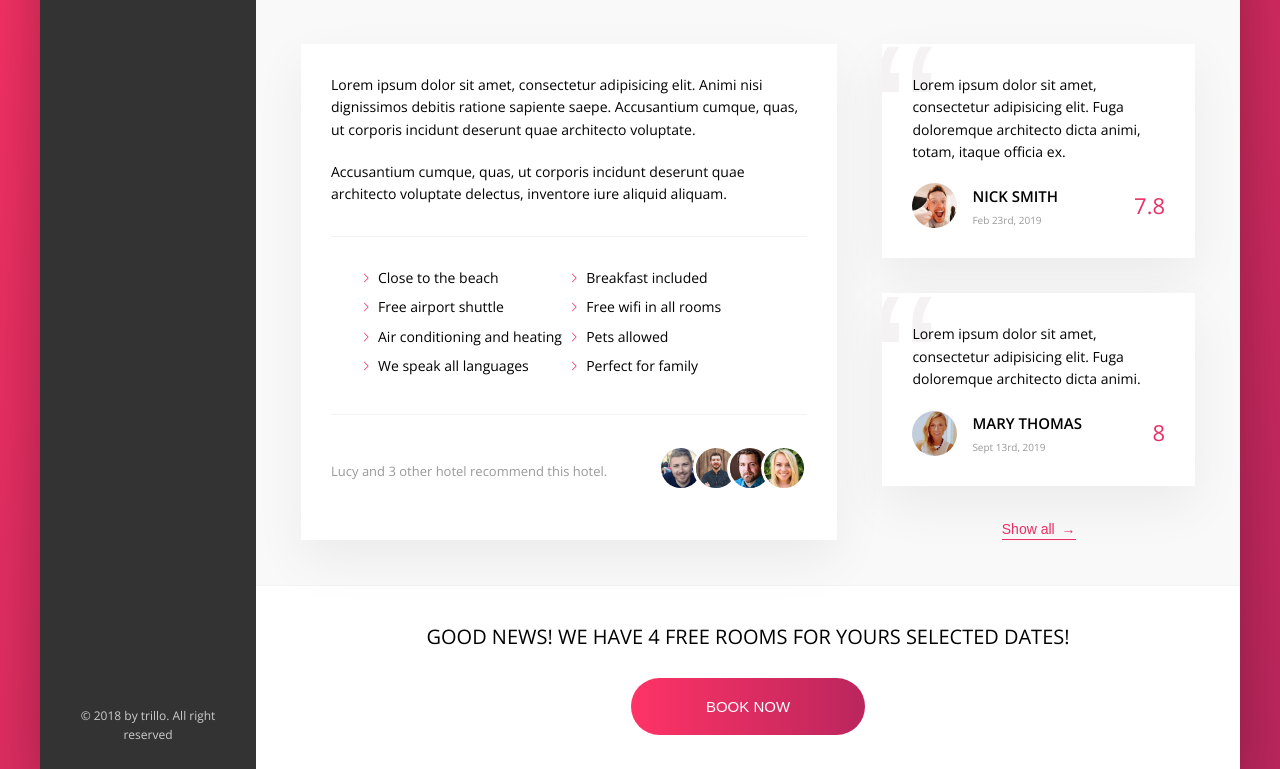
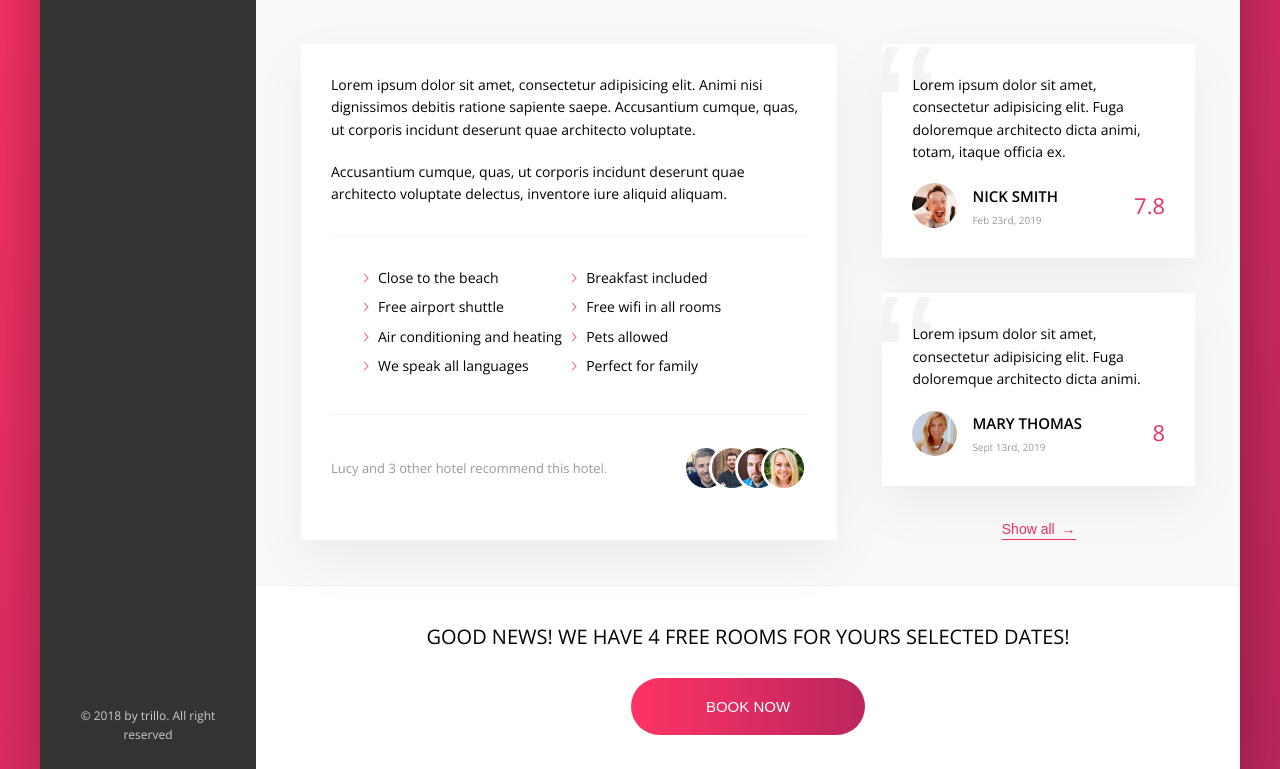
Before and after one commit to anhtran304/Trillo, a PHP site: page / in a window 1280 px wide. Shown: the part 415-1184 px from the top of the page. Run offline with PHP 8.4, Linux system fonts and the light colour scheme.

Commit message:
Responsive

```diff
--- a/css/style.css
+++ b/css/style.css
@@ -337,6 +412,8 @@ body {
   align-items: center; }
   .recommend__count {
     margin-right: auto; }
+  .recommend__friends {
+    display: flex; }
   .recommend__photo {
     box-sizing: content-box;
     height: 4rem;
@@ -344,7 +421,7 @@ body {
     border-radius: 50%;
     border: 3px solid #fff; }
     .recommend__photo:not(:last-child) {
-      margin-right: -1.5rem; }
+      margin-right: -2rem; }
 
 .review {
   background-color: #fff;
--- a/index.html
+++ b/index.html
@@ -153,7 +153,7 @@
                                 <p class="recommend__count">
                                     Lucy and 3 other hotel recommend this hotel.
                                 </p>
-                                <div class="recommend_friends">
+                                <div class="recommend__friends">
                                     <img src="img/user-3.jpg" alt="Friend 1" class="recommend__photo">
                                     <img src="img/user-4.jpg" alt="Friend 2" class="recommend__photo">
                                     <img src="img/user-5.jpg" alt="Friend 3" class="recommend__photo">
--- a/sass/_base.scss
+++ b/sass/_base.scss
@@ -37,6 +37,12 @@ Grey dark 3: #999
     --shadow-light: 0 2rem 5rem rgba(0, 0, 0, .06);
 }
 
+$bp-largest: 75em; // 1200px
+$bp-large: 68.75em; // 1100px
+$bp-medium: 56.25em; // 900px
+$bp-small: 37.5em; // 600px
+$bp-smallest: 31.25em; // 500px
+
 * {
     margin: 0;
     padding: 0;
@@ -51,6 +57,10 @@ Grey dark 3: #999
 html {
     box-sizing: border-box;
     font-size: 62.5%; // 1rem = 10px | 10px/16px = 62.5%
+
+    @media only screen and (max-width: $bp-large) {
+        font-size: 50%;
+    }
 }
 
 body {
--- a/sass/_components.scss
+++ b/sass/_components.scss
@@ -11,6 +11,12 @@
     display: flex;
     align-items: center;
     justify-content: center;
+
+    @media only screen and (max-width: $bp-smallest) {
+        order: 1;
+        flex: 0 0 100%;
+        background-color: var(--color-grey-light-2);
+    }
 
     &__input {
         font-family: inherit;
@@ -120,11 +126,24 @@
     list-style: none;
     margin-top: 3.5rem;
 
+    @media only screen and (max-width: $bp-medium) {
+        display: flex;
+        margin: 0;
+    }
+
     &__item {
         position: relative;
 
         &:not(:last-child) {
             margin-bottom: .5rem;
+
+            @media only screen and (max-width: $bp-medium) {
+                margin: 0;
+            }
+        }
+
+        @media only screen and (max-width: $bp-medium) {
+            flex: 1;
         }
     }
 
@@ -164,6 +183,16 @@
 
         display: flex;
         align-items: center;
+
+        @media only screen and (max-width: $bp-medium) {
+            justify-content: center;
+            padding: 2rem;
+        }
+
+        @media only screen and (max-width: $bp-small) {
+            flex-direction: column;
+            padding: 1.5rem .5rem;
+        }
     }
 
     &__icon {
@@ -171,6 +200,13 @@
         height: 1.75rem;
         margin-right: 2rem;
         fill: currentColor;
+
+        @media only screen and (max-width: $bp-small) {
+            margin-right: 0;
+            margin-bottom: .7rem;
+            width: 1.5rem;
+            height: 1.5rem;
+        }
     }
 }
 
@@ -180,6 +216,10 @@
     color: var(--color-grey-light-4);
     text-align: center;
     padding: 2.5rem;
+
+    @media only screen and (max-width: $bp-medium) {
+        display: none;
+    }
 }
 
 
@@ -206,6 +246,11 @@
         text-transform: uppercase;
         letter-spacing: 1px;
         padding: 1.5rem;
+
+        @media only screen and (max-width: $bp-small) {
+            font-size: 1.8rem;
+            padding: 1.25rem 2rem;
+        }
 
     }
 
@@ -242,17 +287,29 @@
         flex-direction: column;
         align-items: center;
         justify-content: center;
+
+        @media only screen and (max-width: $bp-small) {
+            padding: 0 1.5rem;
+        }
     }
 
     &__rating-average {
         font-size: 2.25rem;
         font-weight: 300;
         margin-bottom: -3px;
+
+        @media only screen and (max-width: $bp-small) {
+            font-size: 1.8rem;
+        }
     }
 
     &__rating-count {
         font-size: .8rem;
         text-transform: uppercase;
+
+        @media only screen and (max-width: $bp-small) {
+            font-size: .5rem;
+        }
     }
 }
 
@@ -361,7 +418,7 @@
     }
 
     &__friends {
-
+        display: flex;
     }
 
     &__photo {
@@ -370,8 +427,9 @@
         width: 4rem;
         border-radius: 50%;
         border: 3px solid #fff;
+
         &:not(:last-child) {
-            margin-right: -1.5rem;
+            margin-right: -2rem;
         }
     }
 }
@@ -385,6 +443,11 @@
     margin-bottom: 3.5rem;
     position: relative;
     overflow: hidden;
+
+    @media only screen and (max-width: $bp-medium) {
+        padding: 2rem;
+        margin-bottom: 3rem;
+    }
 
     &__text {
         margin-bottom: 2rem;
@@ -444,6 +507,10 @@
     padding: 3.5rem 0;
     text-align: center;
 
+    @media only screen and (max-width: $bp-medium) {
+        padding: 2.5rem 0;
+    }
+
     &__book-now {
         font-size: 2rem;
         text-transform: uppercase;
--- a/sass/_layout.scss
+++ b/sass/_layout.scss
@@ -4,7 +4,13 @@
     background-color: var(--color-grey-light-1);
     box-shadow: var(--shadow-dark);
 
-    min-height: 58rem
+    min-height: 58rem;
+
+    @media only screen and (max-width: $bp-largest) {
+        margin: 0;
+        max-width: 100%;
+        width: 100%;
+    }
 }
 
 .header {
@@ -15,10 +21,20 @@
     display: flex;
     justify-content: space-between;
     align-items: center;
+
+    @media only screen and (max-width: $bp-smallest) {
+        flex-wrap: wrap;
+        align-content: space-around;
+        height: 11rem;
+    }
 }
 
 .content {
     display: flex;
+
+    @media only screen and (max-width: $bp-medium) {
+        flex-direction: column;
+    }
 }
 
 .sidebar {
@@ -41,6 +57,14 @@
     padding: 4.5rem;
     background-color: var(--color-grey-light-1);
     border-bottom: var(--line);
+
+    @media only screen and (max-width: $bp-medium) {
+        padding: 3rem;
+    }
+
+    @media only screen and (max-width: $bp-small) {
+        flex-direction: column;
+    }
 }
 
 .description {
@@ -49,6 +73,16 @@
     padding: 3rem;
     flex: 0 0 60%;
     margin-right: 4.5rem;
+
+    @media only screen and (max-width: $bp-medium) {
+        padding: 2rem;
+        margin-right: 3rem;
+    }
+
+    @media only screen and (max-width: $bp-small) {
+        margin-right: 0;
+        margin-bottom: 3rem;
+    }
 }
 
 .user-reviews {
```
Also changed, not shown: other parts of css/style.css (+82 -0 lines).
